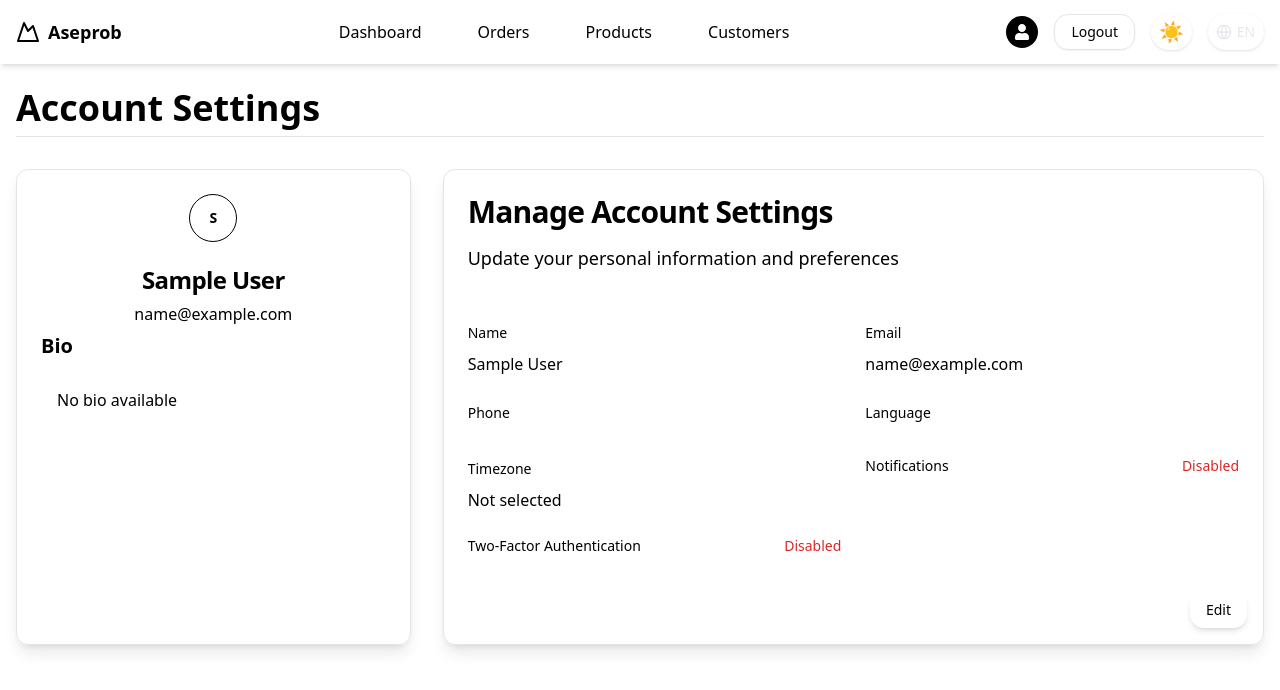
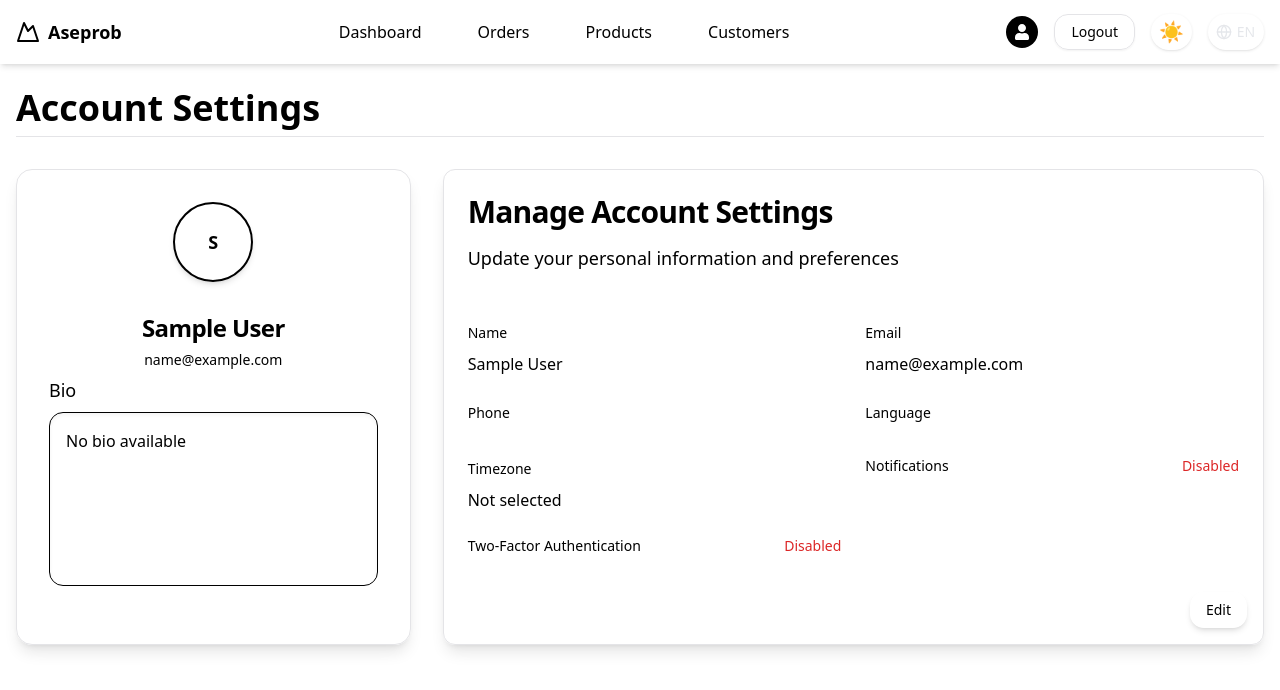
Before and after one commit to InfinityZ25/aseprob-ui, a Next.js app: page /account in a window 1280 px wide. Shown: the top 690 px of the page. Built offline with nearby package versions, Linux system fonts and the light colour scheme; sample sign-in values are in the browser's storage.

Commit message:
bio card

```diff
--- a/components/ui/BioCard.jsx
+++ b/components/ui/BioCard.jsx
@@ -8,32 +8,30 @@ const BioCard = ({ user, formData, isEditing, handleInputChange }) => {
   const { t } = useTranslation();
 
   return (
-    <Card className="lg:col-span-1 shadow-lg bg-background/100">
-      <CardHeader className="text-center flex flex-col items-center p-6">
-        <Avatar className="w-12 h-12 mb-4 border border-muted-foreground">
+    <Card className="lg:col-span-1 shadow-lg bg-background/100 rounded-lg">
+      <CardHeader className="flex flex-col items-center p-8">
+        <Avatar className="w-20 h-20 mb-6 rounded-full border-2 border-primary shadow-md">
           {user.avatarUrl ? (
             <AvatarImage
               src={user.avatarUrl}
               alt={user.name}
-              className="object-cover"
+              className="object-cover rounded-full"
             />
           ) : (
-            <AvatarFallback className="text-sm font-semibold bg-muted">
+            <AvatarFallback className="text-lg font-semibold bg-muted text-muted-foreground">
               {(user.name || t("notProvided")).charAt(0)}
             </AvatarFallback>
           )}
         </Avatar>
-        <CardTitle className="text-2xl mb-2 text-foreground">
+        <CardTitle className="text-2xl font-bold text-foreground mb-1">
           {user.name || t("notProvided")}
         </CardTitle>
-        <p className="text-muted-foreground mb-6">
+        <p className="text-sm text-muted-foreground mb-6">
           {user.email || t("notProvided")}
         </p>
         <div className="w-full text-left">
-          <h3 className="text-xl font-semibold mb-3 text-primary">
-            {t("bio")}
-          </h3>
-          <div className="bg-background/100 p-4 rounded-md mb-4 h-full min-h-[200px]">
+          <h3 className="text-lg font-medium text-primary mb-2">{t("bio")}</h3>
+          <div className="bg-background/100 p-4 rounded-md border border-muted-foreground shadow-inner h-full min-h-[150px]">
             {isEditing ? (
               <Textarea
                 id="bio"
@@ -41,10 +39,10 @@ const BioCard = ({ user, formData, isEditing, handleInputChange }) => {
                 value={formData.bio}
                 onChange={handleInputChange}
                 placeholder={t("enterYourBio")}
-                className="w-full h-full min-h-[180px] resize-none text-foreground"
+                className="w-full h-full min-h-[140px] resize-none text-foreground border-none rounded-md"
               />
             ) : (
-              <p className="whitespace-pre-wrap break-words h-full min-h-[180px] overflow-y-auto text-foreground">
+              <p className="whitespace-pre-wrap break-words h-full min-h-[140px] overflow-y-auto text-foreground">
                 {user.bio || t("noBioAvailable")}
               </p>
             )}
```
